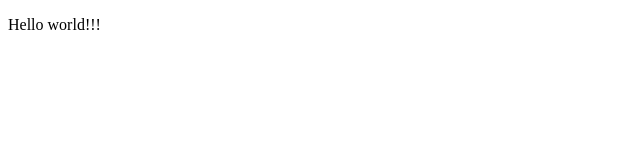
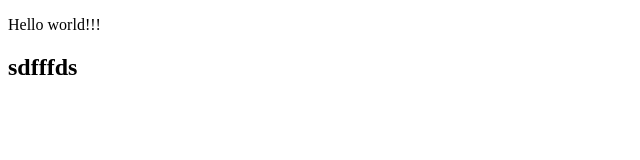
Before and after one commit to leopold271/Study_JS, a plain HTML site: page index.html in a window 1280 px wide. Shown: the whole page, without its empty margins (0-640 px from the left). Drawn offline with Linux system fonts and the light colour scheme.

Commit message:
index.html modified

```diff
--- a/index.html
+++ b/index.html
@@ -14,6 +14,7 @@
       alert(1);
    </script>-->
    <script src="js/script.js"></script>
+   <h2>sdfffds</h2>
 </body>
 
 </html>
```
